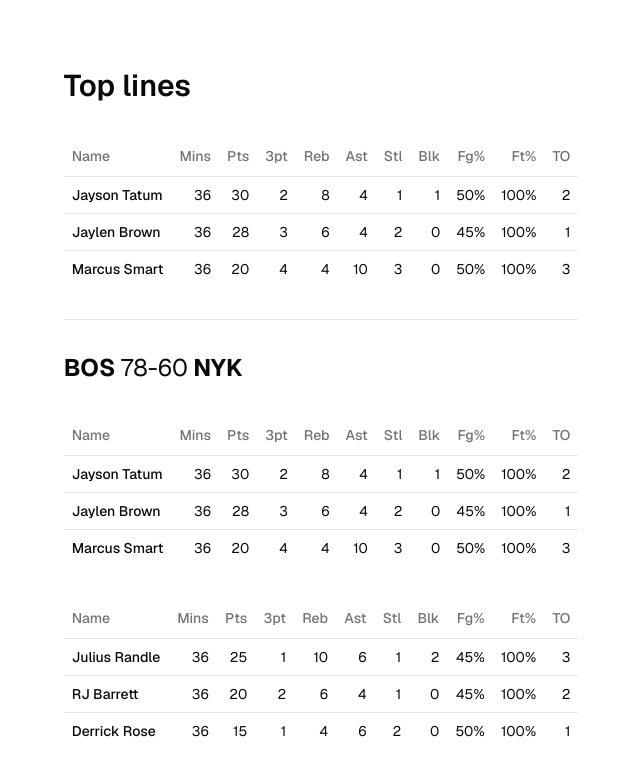
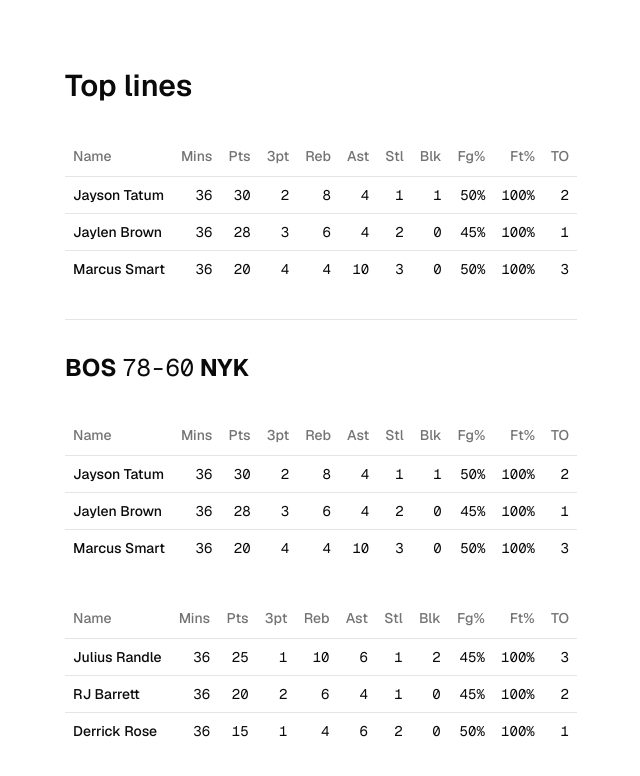
Before and after one commit to gshahbazian/fossil-beans, a Next.js app: page / in a window 1280 px wide. Shown: the top 776 px of the page, without its empty margins (319-959 px from the left). Built offline with nearby package versions, Linux system fonts and the light colour scheme.

Commit message:
Fix mono font

```diff
--- a/src/app/layout.tsx
+++ b/src/app/layout.tsx
@@ -1,5 +1,5 @@
 import '@/styles/globals.css'
-import { Geist } from 'next/font/google'
+import { Geist, Geist_Mono } from 'next/font/google'
 import { type Metadata } from 'next'
 
 export const metadata: Metadata = {
@@ -8,6 +8,10 @@
 }
 
 const giest = Geist({ subsets: ['latin'] })
+const giestMono = Geist_Mono({
+  subsets: ['latin'],
+  variable: '--font-geist-mono',
+})
 
 export default function RootLayout({
   children,
@@ -15,7 +19,7 @@
   children: React.ReactNode
 }) {
   return (
-    <html lang="en" className={`${giest.className}`}>
+    <html lang="en" className={`${giest.className} ${giestMono.variable}`}>
       <body>{children}</body>
     </html>
   )
--- a/src/components/game-entry.tsx
+++ b/src/components/game-entry.tsx
@@ -20,7 +20,7 @@
 
       <h2 className="text-2xl font-bold">
         {game.homeTeam}{' '}
-        <span className="font-[family-name:var(--font-geist-mono)] font-normal">
+        <span className="font-mono font-normal">
           {homeScore}-{visitorScore}
         </span>{' '}
         {game.visitorTeam}
--- a/src/components/players-list.tsx
+++ b/src/components/players-list.tsx
@@ -59,9 +59,5 @@
 }
 
 function NumberCell({ children }: { children: React.ReactNode }) {
-  return (
-    <TableCell className="text-right font-[family-name:var(--font-geist-mono)]">
-      {children}
-    </TableCell>
-  )
+  return <TableCell className="text-right font-mono">{children}</TableCell>
 }
--- a/src/styles/globals.css
+++ b/src/styles/globals.css
@@ -3,6 +3,11 @@
 @plugin "tailwindcss-animate";
 
 @custom-variant dark (&:is(.dark *));
+
+@theme {
+  --font-sans: Geist;
+  --font-mono: var(--font-geist-mono);
+}
 
 :root {
   --background: hsl(0 0% 100%);
```
